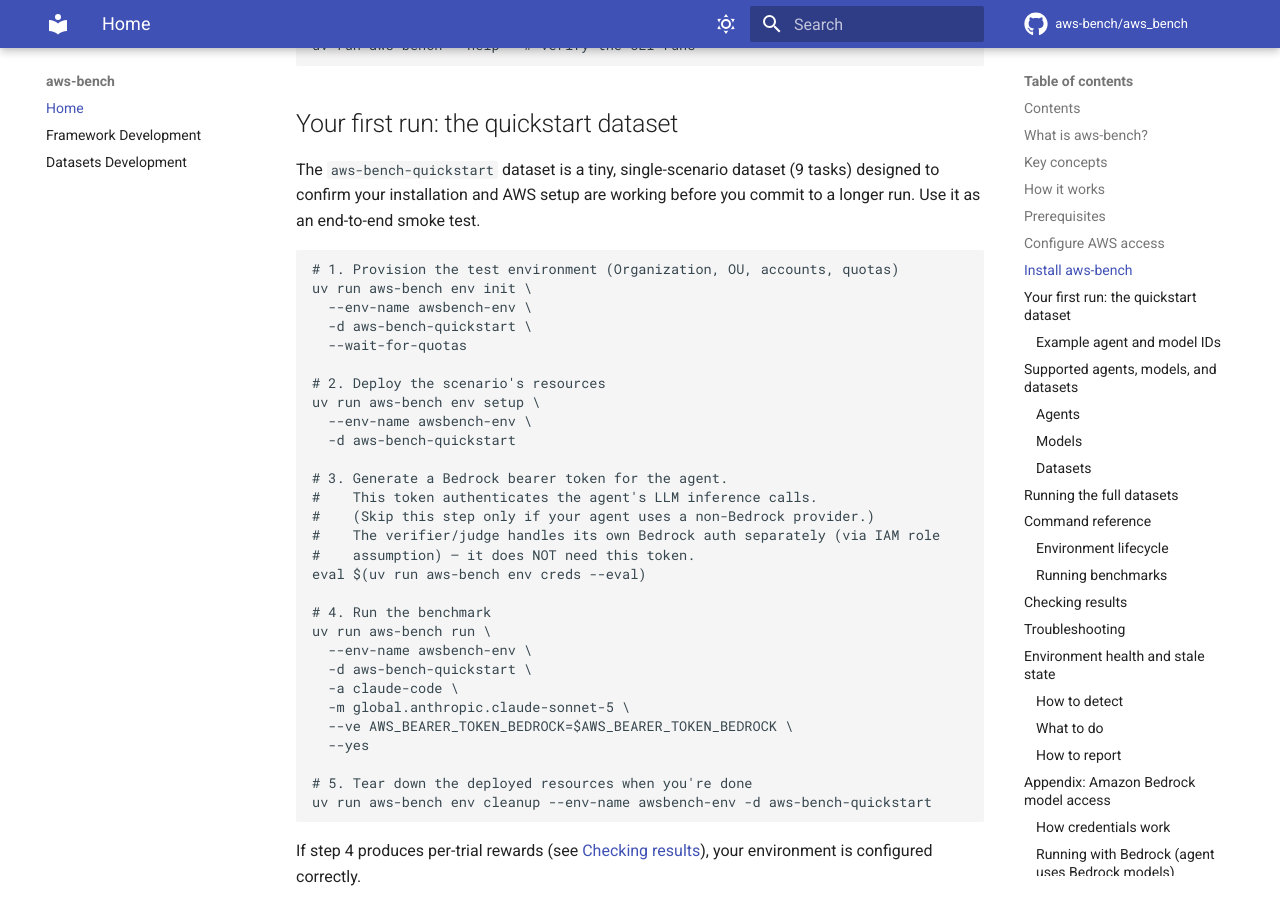
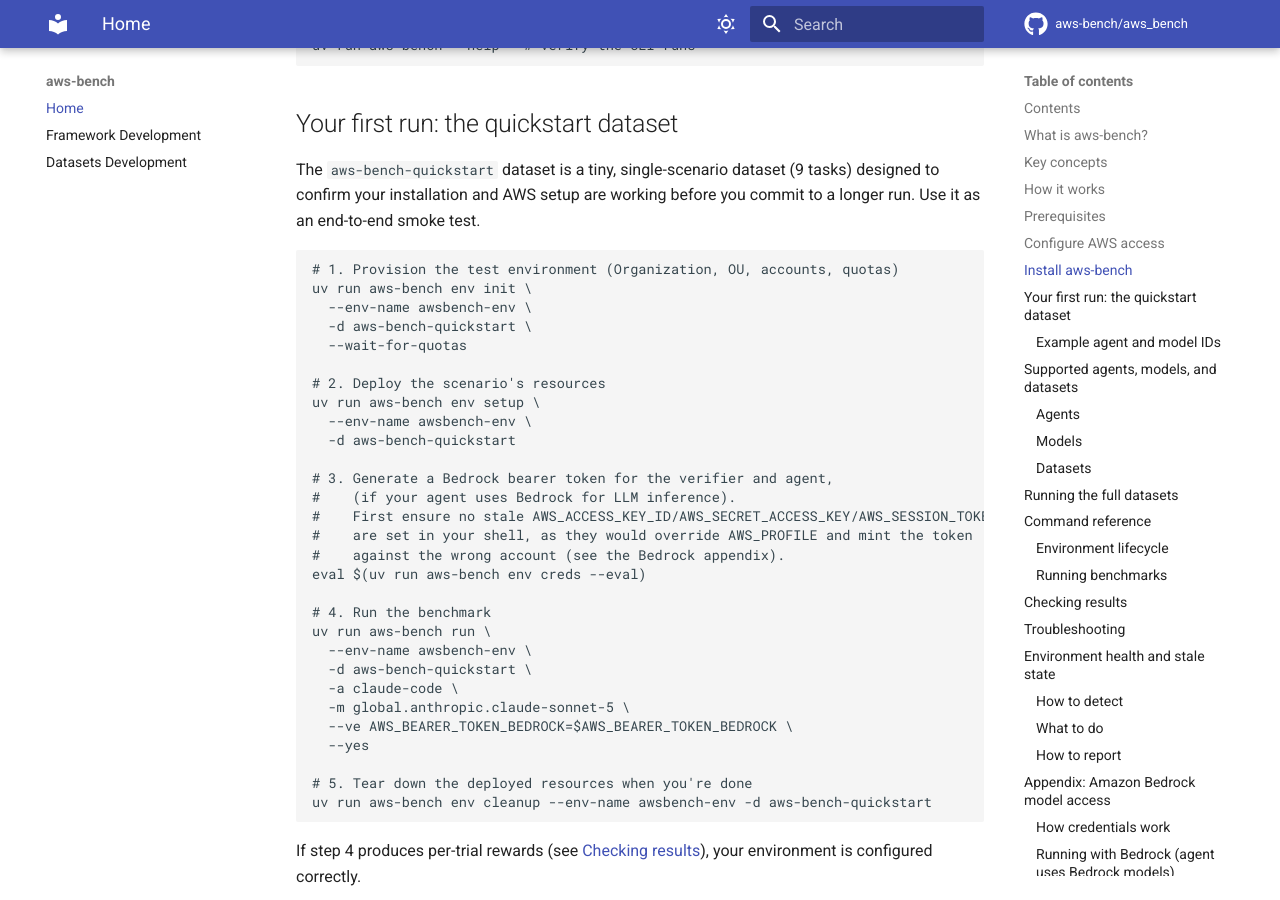
Before and after one commit to RyanJosephDana/aws-bench-sciport, an MkDocs documentation site: the page built from docs/getting-started.md, in a window 1280 px wide and 900 px high, scrolled down 3823 px. Built offline with MkDocs 1.6.1 and Material for MkDocs 9.7.7, drawn with Linux system fonts in a browser that asks for light colours; comment, search, counter and statistics services are not loaded; some of the changed text lies outside the part shown.

Commit message:
chore(docs): improve quickstart run command (#14)

````diff
--- a/docs/getting-started.md
+++ b/docs/getting-started.md
@@ -117,11 +117,11 @@
   --env-name awsbench-env \
   -d aws-bench-quickstart
 
-# 3. Generate a Bedrock bearer token for the agent.
-#    This token authenticates the agent's LLM inference calls.
-#    (Skip this step only if your agent uses a non-Bedrock provider.)
-#    The verifier/judge handles its own Bedrock auth separately (via IAM role
-#    assumption) — it does NOT need this token.
+# 3. Generate a Bedrock bearer token for the verifier and agent,
+#    (if your agent uses Bedrock for LLM inference).
+#    First ensure no stale AWS_ACCESS_KEY_ID/AWS_SECRET_ACCESS_KEY/AWS_SESSION_TOKEN
+#    are set in your shell, as they would override AWS_PROFILE and mint the token
+#    against the wrong account (see the Bedrock appendix).
 eval $(uv run aws-bench env creds --eval)
 
 # 4. Run the benchmark
@@ -341,14 +341,17 @@
 
 ### How credentials work
 
-aws-bench uses Bedrock in **two separate places**, each with its own authentication:
+aws-bench uses model and AWS credentials in **three separate places**, each with its own authentication:
 
 | Component | What it does | How it authenticates | You need to… |
 |-----------|-------------|---------------------|--------------|
-| **Agent** | Runs the model being evaluated (e.g., Claude Sonnet) | Bearer token (`AWS_BEARER_TOKEN_BEDROCK`) | Generate a token with `aws-bench env creds` and pass it via `--ve` |
-| **Verifier / LLM judge** | Scores the agent's answer (introspection tasks) | IAM role assumption (SigV4) — automatic | Nothing — the framework handles this via the management account credentials |
+| **Agent** | Runs the model being evaluated (e.g., Claude Sonnet) | Bearer token (`AWS_BEARER_TOKEN_BEDROCK`), only if it runs on Bedrock | Generate a token with `aws-bench env creds` and pass it via `--ve` (skip if the agent uses another provider) |
+| **Verifier — validation script** (mutation tasks) | Checks live AWS state in the test account | Framework-provided IAM role (`OrganizationAccountAccessRole` by default), automatic | Nothing, as the framework injects these credentials |
+| **Verifier — LLM judge** (read-only / diagnosis tasks) | Scores the agent's answer with an Anthropic model | A model-provider credential you pass via `--ve`, the framework IAM role can't reach a model provider. **Recommended:** Bedrock bearer token (`AWS_BEARER_TOKEN_BEDROCK`); or `ANTHROPIC_API_KEY` | Pass the credential via `--ve` (any LiteLLM-supported provider of the LLM judge model works) |
 
 The bearer token is a long-lived (30-day) service-specific credential for `bedrock.amazonaws.com`. It's cached in SSM Parameter Store; subsequent `env creds` calls reuse it without creating new credentials. Regenerate with `--force` if expired.
+
+> **Before generating the token, ensure no stale `AWS_ACCESS_KEY_ID` / `AWS_SECRET_ACCESS_KEY` / `AWS_SESSION_TOKEN` are exported in your shell.** `env creds` uses the default AWS credential chain, in which these environment variables **take precedence over `AWS_PROFILE`** — so leftover keys silently generate the token against the wrong account. Run `unset AWS_ACCESS_KEY_ID AWS_SECRET_ACCESS_KEY AWS_SESSION_TOKEN` (and confirm with `aws sts get-caller-identity`) so the token is minted against your management account.
 
 ### Running with Bedrock (agent uses Bedrock models)
 
@@ -381,7 +384,7 @@
   --yes
 ```
 
-> **Note:** The verifier's LLM judge still calls Bedrock (for scoring introspection tasks) — but it authenticates via the management account's IAM role chain, not the bearer token. As long as Bedrock model access is enabled on your management account, the judge works regardless of which provider your agent uses.
+> **Note:** If your dataset includes read-only / diagnosis tasks, the verifier's LLM judge still needs a model credential for Anthropic models (supported by LiteLLM), as the framework-provided IAM role can't reach a model provider. Pass one via `--ve` (recommended: `AWS_BEARER_TOKEN_BEDROCK` from `env creds`; or `ANTHROPIC_API_KEY`), independent of which provider your agent uses. Mutation-task validation scripts need nothing extra, they run on credentials injected by the framework.
 
 ### Enabling model access
 
````
Also changed, not shown: README.md (+6 -2 lines).
